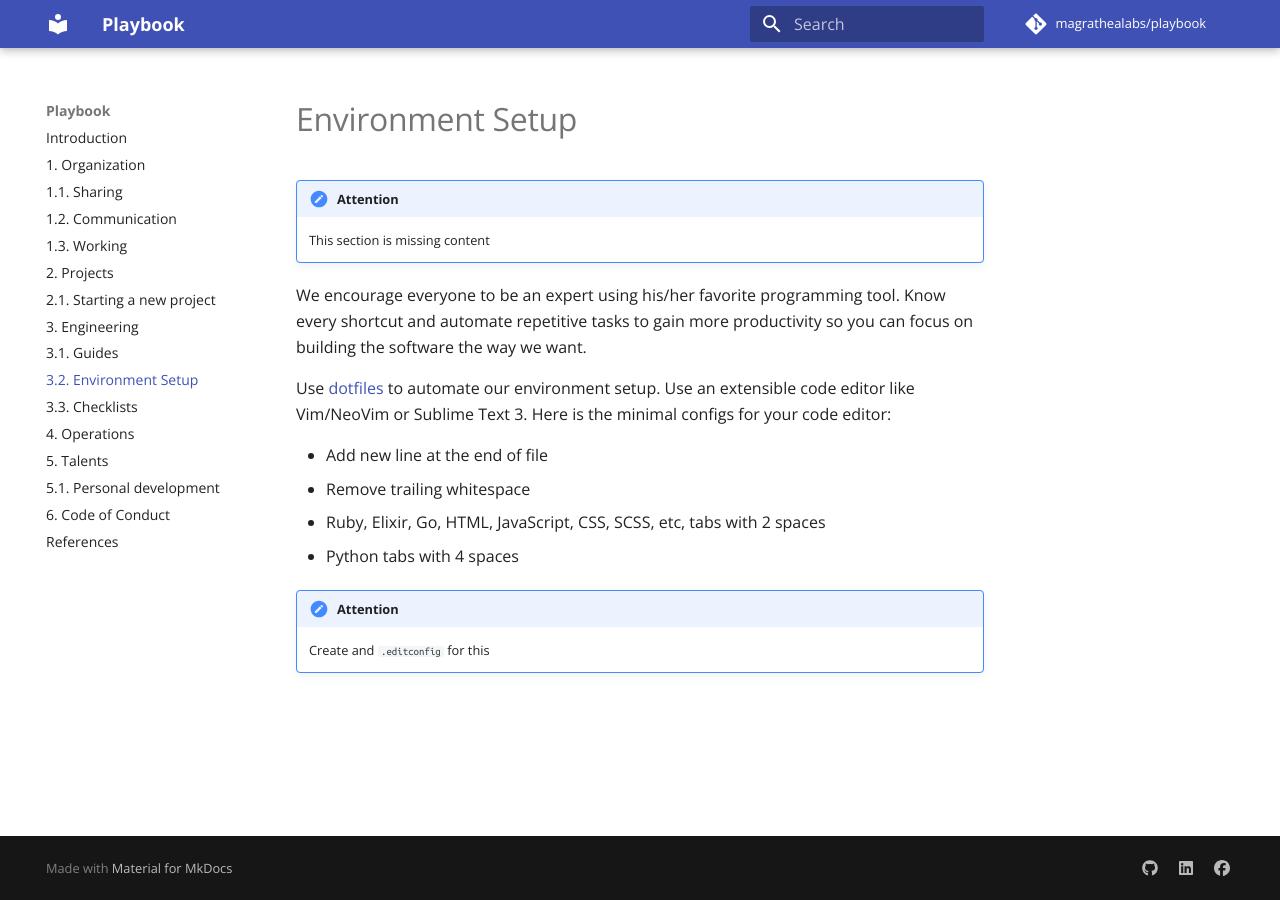
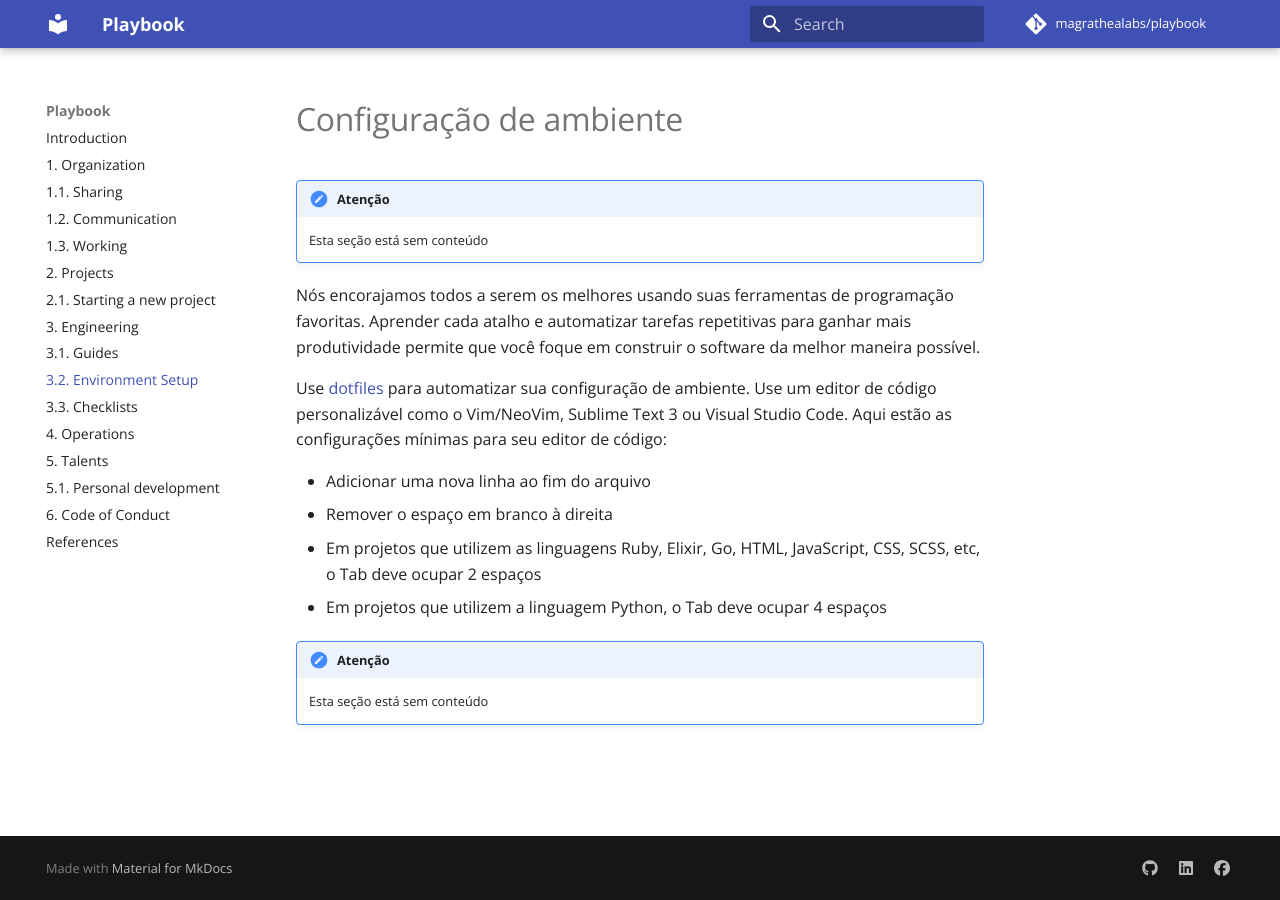
Before and after one commit to magrathealabs/playbook, an MkDocs documentation site: the page built from docs/3.2-environment.md, in a window 1280 px wide. Built offline with MkDocs 1.6.1 and Material for MkDocs 9.7.7, drawn with Linux system fonts in a browser that asks for light colours; comment, search, counter and statistics services are not loaded.

Commit message:
Translating file 3.2-environment.md

```diff
--- a/docs/3.2-environment.md
+++ b/docs/3.2-environment.md
@@ -1,16 +1,16 @@
-# Environment Setup
+# Configuração de ambiente
 
-!!! attention
-    This section is missing content
+!!! Atenção
+    Esta seção está sem conteúdo
 
-We encourage everyone to be an expert using his/her favorite programming tool. Know every shortcut and automate repetitive tasks to gain more productivity so you can focus on building the software the way we want.
+Nós encorajamos todos a serem os melhores usando suas ferramentas de programação favoritas. Aprender cada atalho e automatizar tarefas repetitivas para ganhar mais produtividade permite que você foque em construir o software da melhor maneira possível.
 
-Use [dotfiles](https://dotfiles.github.io) to automate our environment setup. Use an extensible code editor like Vim/NeoVim or Sublime Text 3. Here is the minimal configs for your code editor:
+Use [dotfiles](https://dotfiles.github.io) para automatizar sua configuração de ambiente. Use um editor de código personalizável como o Vim/NeoVim, Sublime Text 3 ou Visual Studio Code. Aqui estão as configurações mínimas para seu editor de código:
 
-* Add new line at the end of file
-* Remove trailing whitespace
-* Ruby, Elixir, Go, HTML, JavaScript, CSS, SCSS, etc, tabs with 2 spaces
-* Python tabs with 4 spaces
+* Adicionar uma nova linha ao fim do arquivo
+* Remover o espaço em branco à direita
+* Em projetos que utilizem as linguagens Ruby, Elixir, Go, HTML, JavaScript, CSS, SCSS, etc, o Tab deve ocupar 2 espaços
+* Em projetos que utilizem a linguagem Python, o Tab deve ocupar 4 espaços
 
-!!! attention
-    Create and `.editconfig` for this
+!!! Atenção
+    Esta seção está sem conteúdo
```
